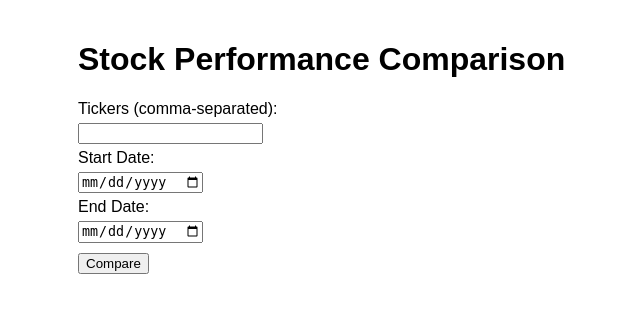
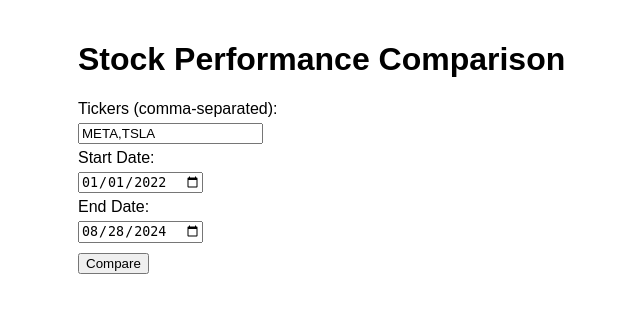
Before and after one commit to namuan/stock-pulse, a Flask app: page / in a window 1280 px wide. Shown: the top 313 px of the page, without its empty margins (162-802 px from the left). Run offline with Flask 3, Linux system fonts and the light colour scheme.

Commit message:
feat: set default values for tickers and date fields in the HTML form

```diff
--- a/app.py
+++ b/app.py
@@ -84,7 +84,9 @@ def plot_stock_performance(stock_data_list, ticker_list, start_date, end_date):
 
 @app.route('/')
 def index():
-    return render_template('index.html')
+    from datetime import date
+    current_date = date.today().isoformat()
+    return render_template('index.html', current_date=current_date)
 
 
 @app.route('/compare', methods=['POST'])
--- a/templates/index.html
+++ b/templates/index.html
@@ -45,11 +45,11 @@
 <h1>Stock Performance Comparison</h1>
 <form id="comparison-form">
     <label for="tickers">Tickers (comma-separated):</label><br>
-    <input type="text" id="tickers" name="tickers" required><br>
+    <input type="text" id="tickers" name="tickers" value="META,TSLA" required><br>
     <label for="start_date">Start Date:</label><br>
-    <input type="date" id="start_date" name="start_date" required><br>
+    <input type="date" id="start_date" name="start_date" value="2022-01-01" required><br>
     <label for="end_date">End Date:</label><br>
-    <input type="date" id="end_date" name="end_date" required><br>
+    <input type="date" id="end_date" name="end_date" value="{{ current_date }}" required><br>
     <button type="submit">Compare</button>
 </form>
 <div id="result"></div>
```
